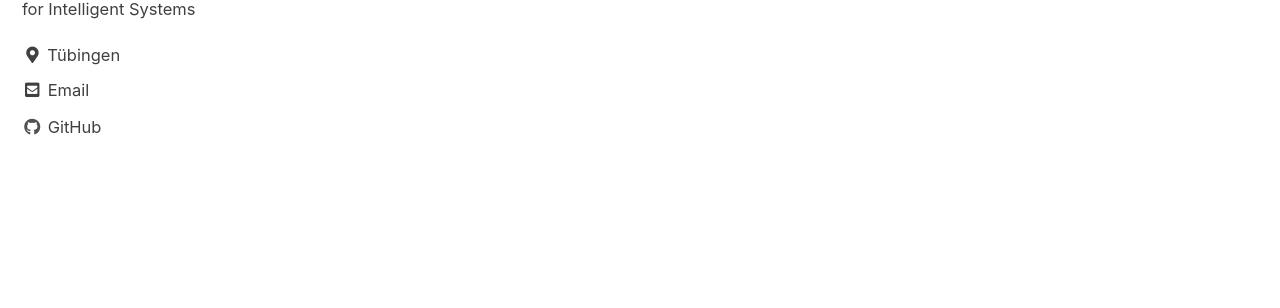
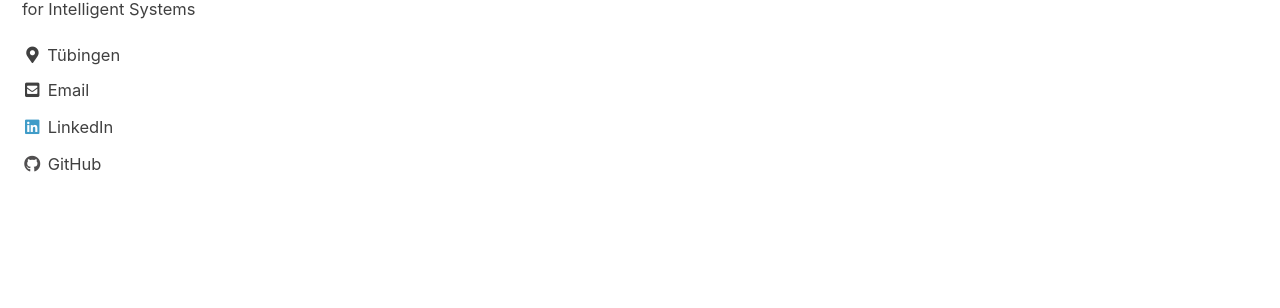
Before and after one commit to prasadkrkp/prasadkrkp.github.io, a Jekyll site: the page built from index.html, in a window 1280 px wide. Shown: the part 182-490 px from the top of the page. Built offline with Jekyll 4.4.1, drawn with Linux system fonts in a browser that asks for light colours; cached includes are drawn as plain includes; the list of posts is cut into pages by our own code.

Commit message:
minimal theme add author

```diff
--- a/_config.yml
+++ b/_config.yml
@@ -99,6 +99,7 @@ author:
   location         : "Tübingen"
   email            : "rama.kandukuri@tuebingen.mpg.de"
   github           : "prasadkrkp"
+  linkedin         : "prasadkrkp"
   links:
     - label: "Email"
       icon: "fas fa-fw fa-envelope-square"
```
